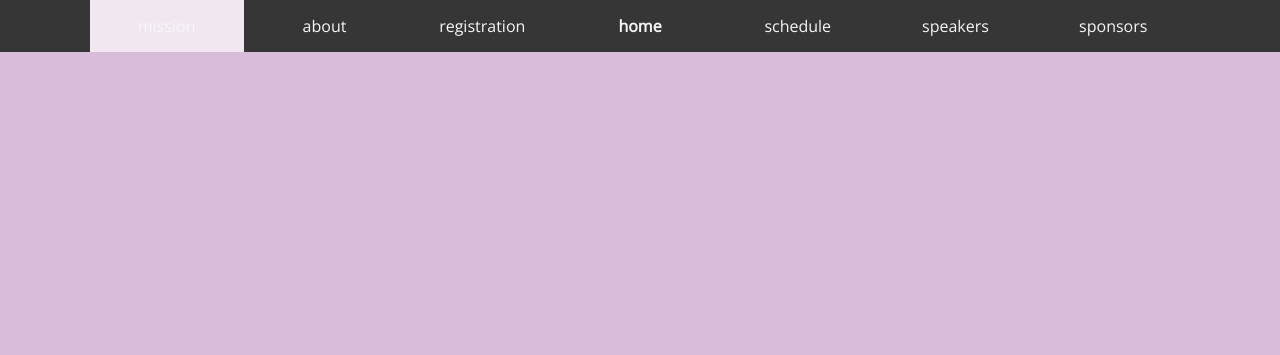
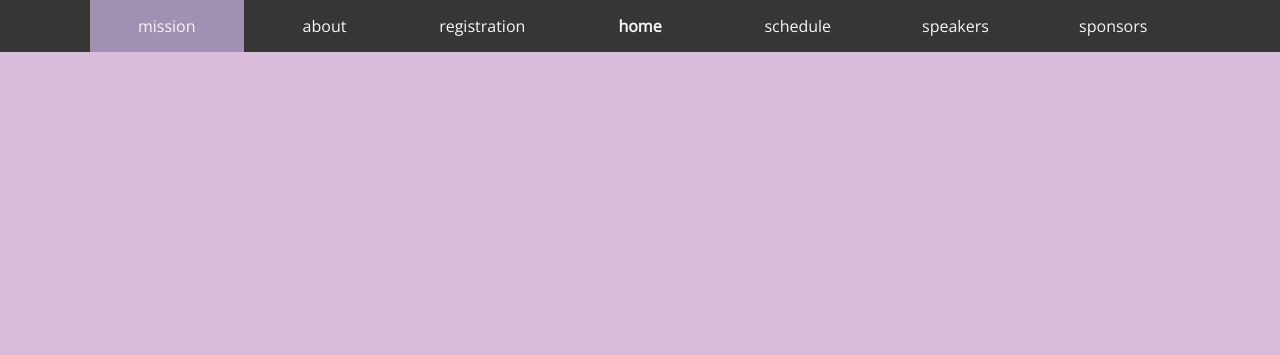
Before and after one commit to tricowocco/tricowocco.github.io, a plain HTML site: page index.html in a window 1280 px wide. In both pictures the pointer is over the link "mission". Shown: the top 355 px of the page. Drawn offline with nearby package versions, Linux system fonts and the light colour scheme.

Commit message:
Update navigation hover

```diff
--- a/styles.css
+++ b/styles.css
@@ -26,7 +26,7 @@ li a {
 }
 
 li a:hover {
-  background-color: #F0E7F1;
+  background-color: #A090B4;
 }
 
 /* HOME */
```
